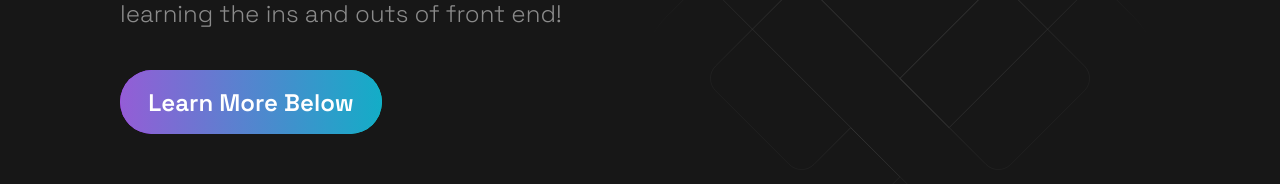
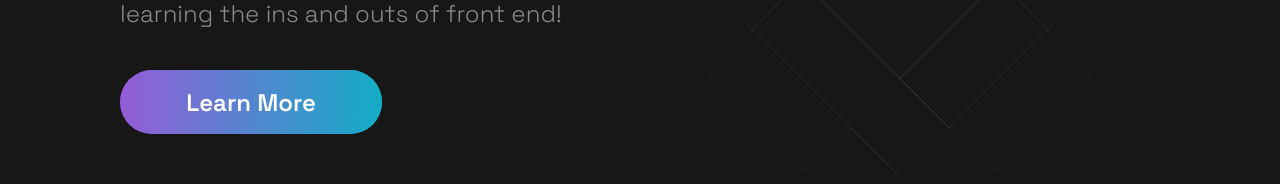
Before and after one commit to tyleralegre/Portfolio-Site, a Next.js app: page / in a window 1280 px wide. Shown: the part 392-576 px from the top of the page. Built offline with nearby package versions, Linux system fonts and the light colour scheme.

Commit message:
Update Hero.js

```diff
--- a/src/components/Hero/Hero.js
+++ b/src/components/Hero/Hero.js
@@ -3,6 +3,7 @@ import React from 'react';
 import { Section, SectionText, SectionTitle } from '../../styles/GlobalComponents';
 import Button from '../../styles/GlobalComponents/Button';
 import { LeftSection } from './HeroStyles';
+import Link from 'next/link';
 
 const Hero = (props) => (
   <>
@@ -15,7 +16,9 @@ const Hero = (props) => (
         <SectionText>
         Showcasing my developments within the last year of learning the ins and outs of front end!
         </SectionText>
-        <Button onClick={props.handleClick}>Learn More Below</Button>
+        <Link href="#projects"><Button onClick={props.handleClick}>
+        Learn More
+        </Button></Link>
       </LeftSection>
     </Section>
   </>
```
